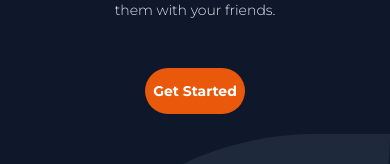
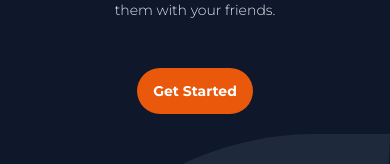
Before and after one commit to Kazuya-san/bity, a Next.js app: page / in a window 390 px wide. Shown: the part 244-408 px from the top of the page. Built offline with nearby package versions, Linux system fonts and the light colour scheme; no server answers.

Commit message:
first changes30

```diff
--- a/components/Navbar.tsx
+++ b/components/Navbar.tsx
@@ -25,7 +25,7 @@ const Navbar: NextPage = () => {
     rightSide =
       status === "authenticated" ? (
         <div className="flex items-center justify-center">
-          <Link href="/dashboard">
+          <Link as={`/dashboard`} href="/dashboard">
             <a className="md:text-base text-sm font-semibold ml-2">
               <div className="flex flex-col md:flex-row items-center justify-center">
                 <Image
--- a/pages/index.tsx
+++ b/pages/index.tsx
@@ -10,7 +10,7 @@ import Link from "next/link";
 const styles = {
   centerScreen: "flex justify-center items-center h-screen",
   logoutBtn:
-    "bg-orange-600 hover:bg-orange-700 text-center text-white font-bold text-sm px-2 sm:w-1/2 py-[0.8rem] rounded-full transition mt-3",
+    "bg-orange-600 hover:bg-orange-700 text-center text-white font-bold text-sm px-4 sm:w-1/2 py-[0.8rem] rounded-full transition mt-3",
   center: "flex justify-center items-center",
 };
 
```
